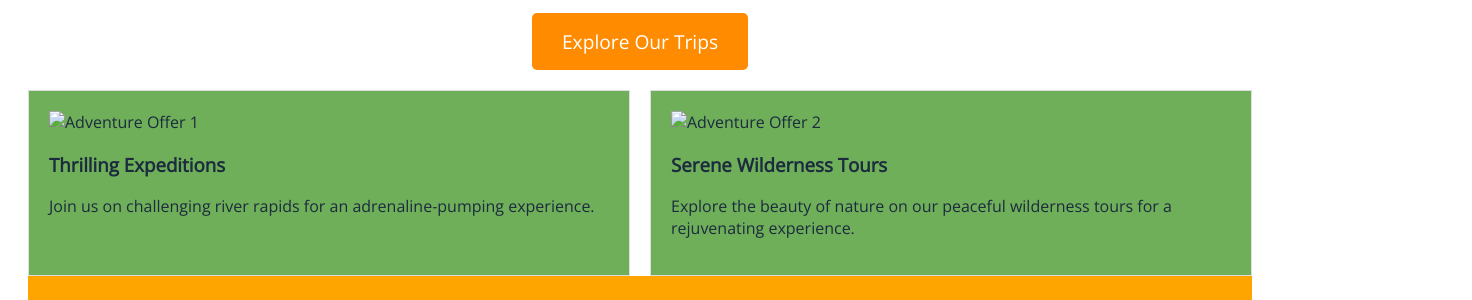
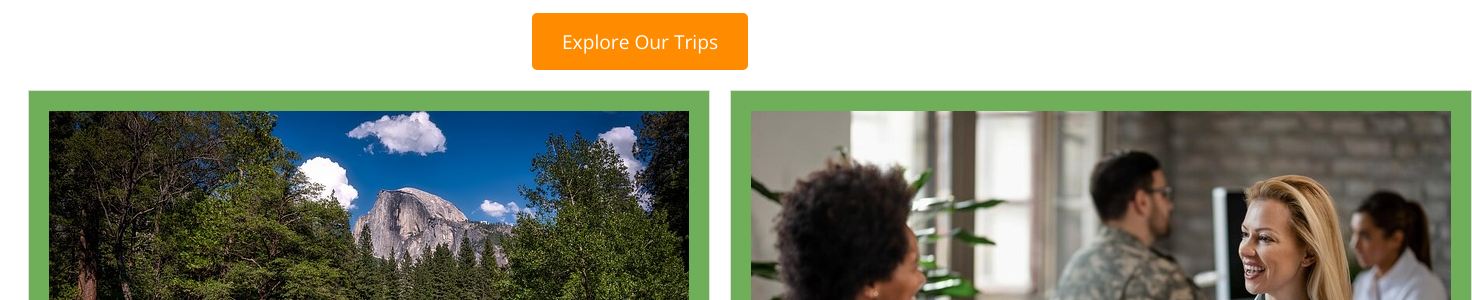
Before and after one commit to rachelhernandez/wdd130, a plain HTML site: page wwr/index.html in a window 1280 px wide. Shown: the part 1233-1533 px from the top of the page, 1472 px wide, since content can reach past the window. Drawn offline with nearby package versions, Linux system fonts and the light colour scheme.

Commit message:
index update

```diff
--- a/wwr/index.html
+++ b/wwr/index.html
@@ -48,14 +48,14 @@
 
         <section class="grid-layout">
             <div class="grid-item">
-                <img src="images/offering1.jpg" alt="Adventure Offer 1">
-                <h3>Thrilling Expeditions</h3>
-                <p>Join us on challenging river rapids for an adrenaline-pumping experience.</p>
+                <img src="images/natureraft.jpg" alt="Adventure Offer 1">
+                <h3>Love of nature!</h3>
+                <p>Here at White Water Rafting Adventures, our purpose is to inspire and craft memorable outdoor adventures, connecting individuals with the experiences of white water rafting while creating a sense of appreciation for the wonders of nature. We strive to create experiences that not only thrill but also deepen the connection between people and the awe-inspiring beauty of the natural world. We  alsostrive to create experiences that spark a sense of adventure, create lasting family memories, and promote a love for shared exploration. Our focus is on providing families with exciting opportunities for bonding and creating cherished moments together.</p>
             </div>
             <div class="grid-item">
-                <img src="images/offering2.jpg" alt="Adventure Offer 2">
-                <h3>Serene Wilderness Tours</h3>
-                <p>Explore the beauty of nature on our peaceful wilderness tours for a rejuvenating experience.</p>
+                <img src="images/friendlyworker.jpg" alt="Adventure Offer 2">
+                <h3>Friendly and Understanding Service!</h3>
+                <p>At White Water Rafting Adventures, we take pride in our friendly and dedicated staff, committed to providing exceptional service throughout your entire journey. Our team is passionate about ensuring you have a memorable and enjoyable experience, from the moment you reach out to us to the thrilling conclusion of your rafting adventure. We prioritize your comfort, safety, and satisfaction, making your time with us not just an expedition but a truly delightful and friendly encounter.</p>
             </div>
         </section>
     </main>
```
Also changed, not shown: wwr/images/friendlyworker.jpg (added), wwr/images/natureraft.jpg (added).
